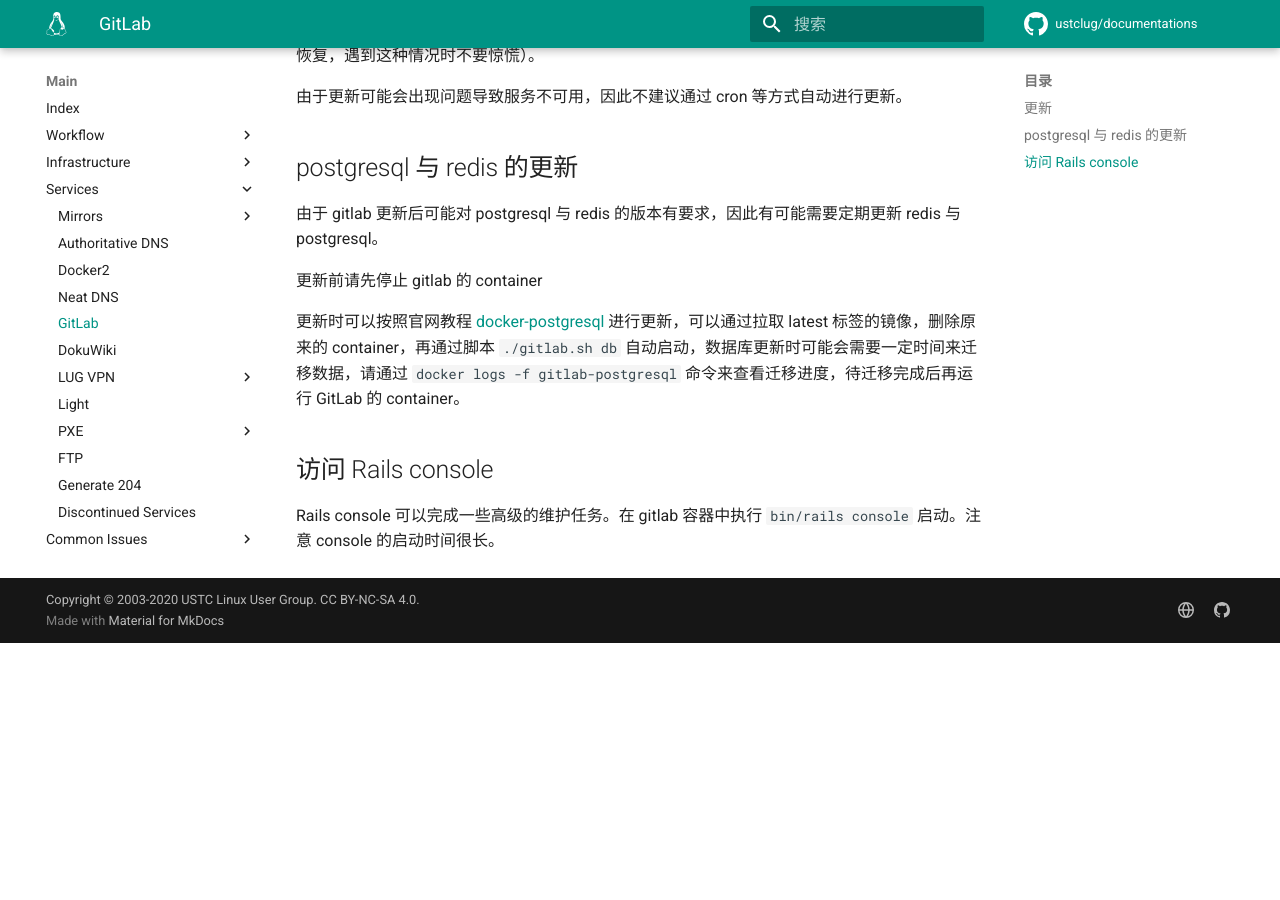
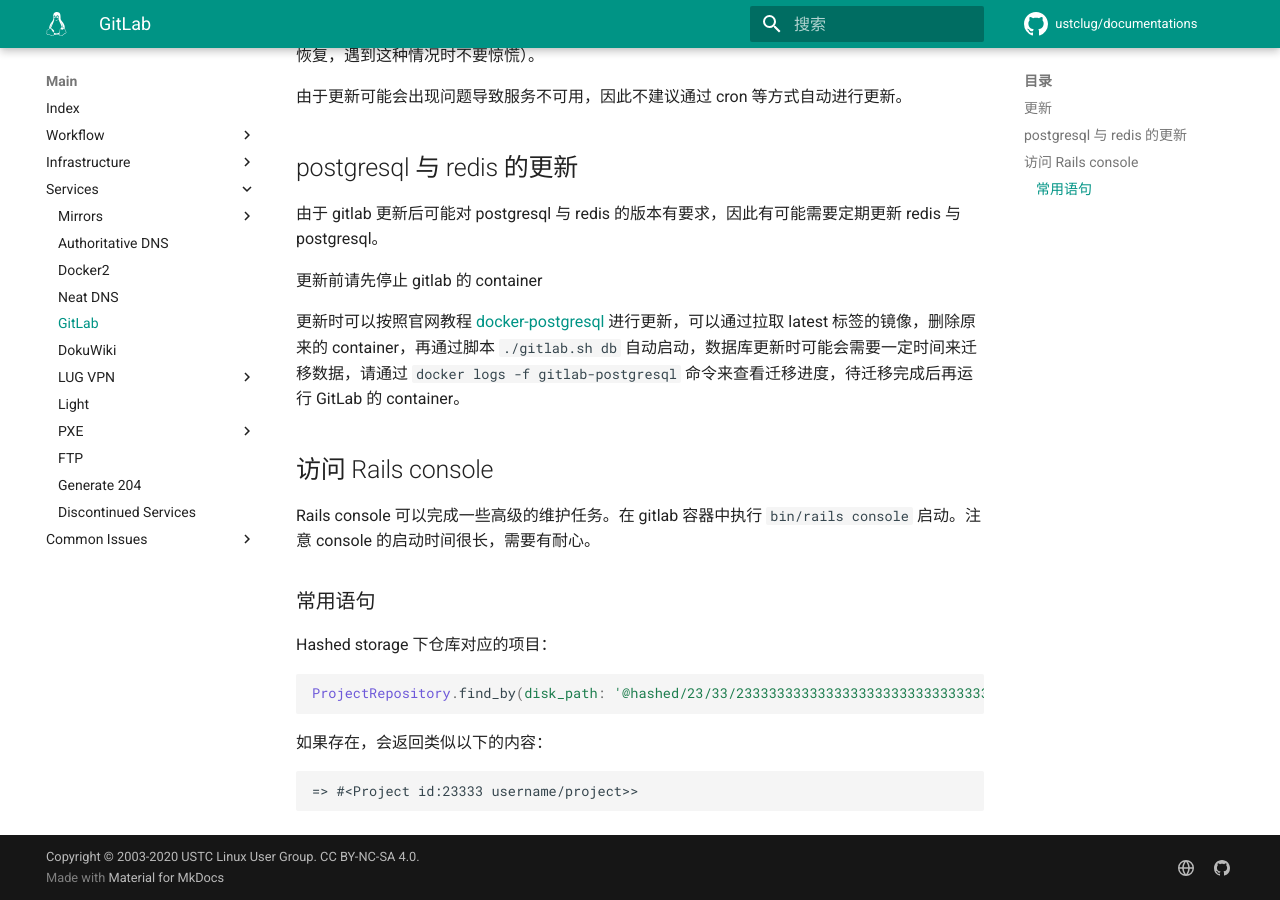
Before and after one commit to ustclug/documentations, an MkDocs documentation site: the page built from docs/services/gitlab.md, in a window 1280 px wide and 900 px high, scrolled down 724 px. Built offline with MkDocs 1.6.1 and Material for MkDocs 9.7.7, drawn with Linux system fonts in a browser that asks for light colours; comment, search, counter and statistics services are not loaded; before the commit the page ends 1367 px from its top, so only the background shows below that.

Commit message:
add a useful query in rails console

````diff
--- a/docs/services/gitlab.md
+++ b/docs/services/gitlab.md
@@ -4,6 +4,7 @@
 - [gitlab-scripts](https://git.lug.ustc.edu.cn/ustclug/gitlab-scripts)
 
 ## 更新
+
 由于已经 docker 化，因此我们的更新是通过拉取 [sameersbn/docker-gitlab](https://github.com/sameersbn/docker-gitlab/) 的 docker image，进行数据库准备以及启动镜像实例来进行更新，Zack Zeng 学长已经写好了一套脚本系统：[gitlab-scripts](https://git.lug.ustc.edu.cn/ustclug/gitlab-scripts)，因此更新时只要跑脚本就可以了。
 
 由于更新需要停止服务，因此请于更新前至少几小时发布更新公告（包括具体时间等）
@@ -17,6 +18,7 @@
 由于更新可能会出现问题导致服务不可用，因此不建议通过 cron 等方式自动进行更新。
 
 ## postgresql 与 redis 的更新
+
 由于 gitlab 更新后可能对 postgresql 与 redis 的版本有要求，因此有可能需要定期更新 redis 与 postgresql。
 
 更新前请先停止 gitlab 的 container
@@ -25,4 +27,18 @@
 
 ## 访问 Rails console
 
-Rails console 可以完成一些高级的维护任务。在 gitlab 容器中执行 `bin/rails console` 启动。注意 console 的启动时间很长。
+Rails console 可以完成一些高级的维护任务。在 gitlab 容器中执行 `bin/rails console` 启动。注意 console 的启动时间很长，需要有耐心。
+
+### 常用语句
+
+Hashed storage 下仓库对应的项目：
+
+```ruby
+ProjectRepository.find_by(disk_path: '@hashed/23/33/2333333333333333333333333333333333333333333333333333333333333333').project
+```
+
+如果存在，会返回类似以下的内容：
+
+```
+=> #<Project id:23333 username/project>>
+```
````
